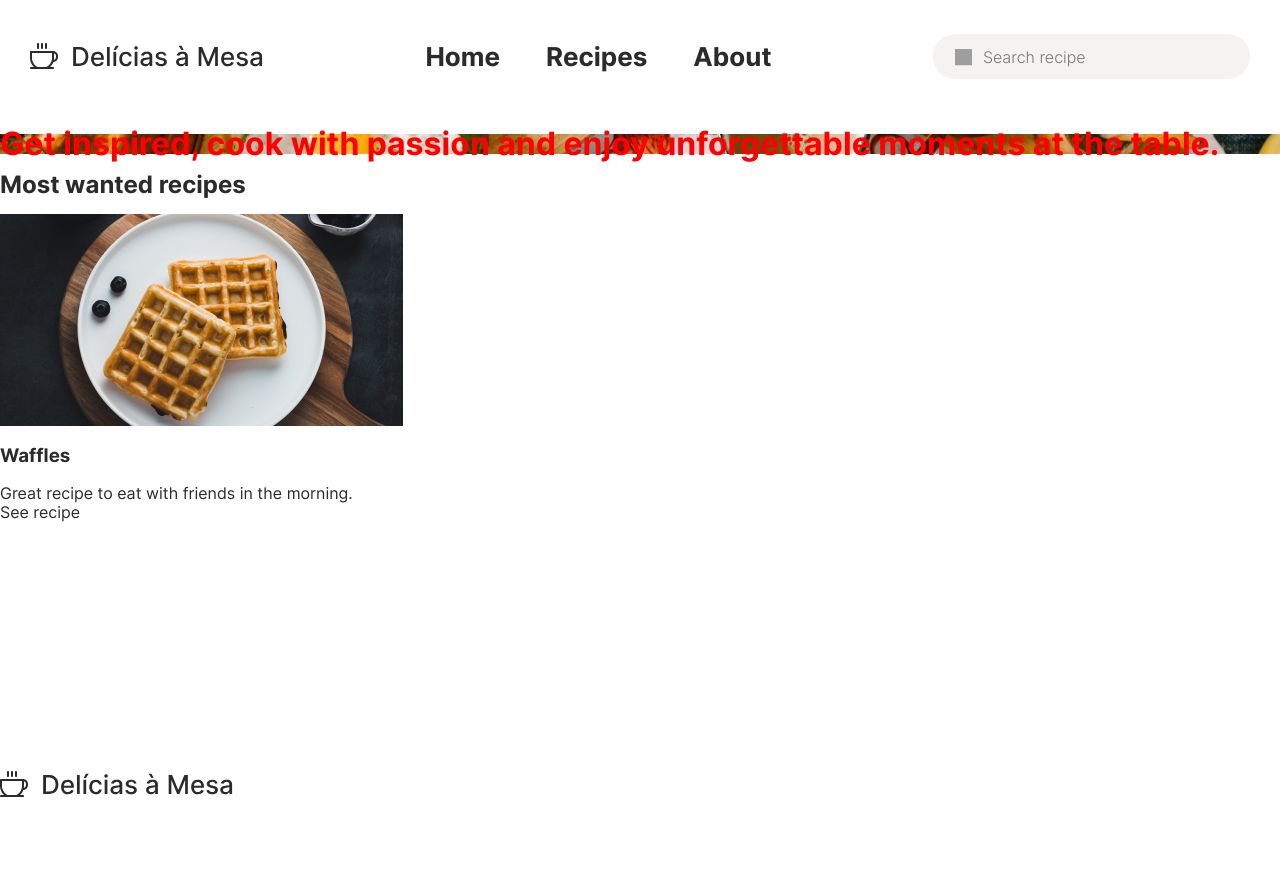
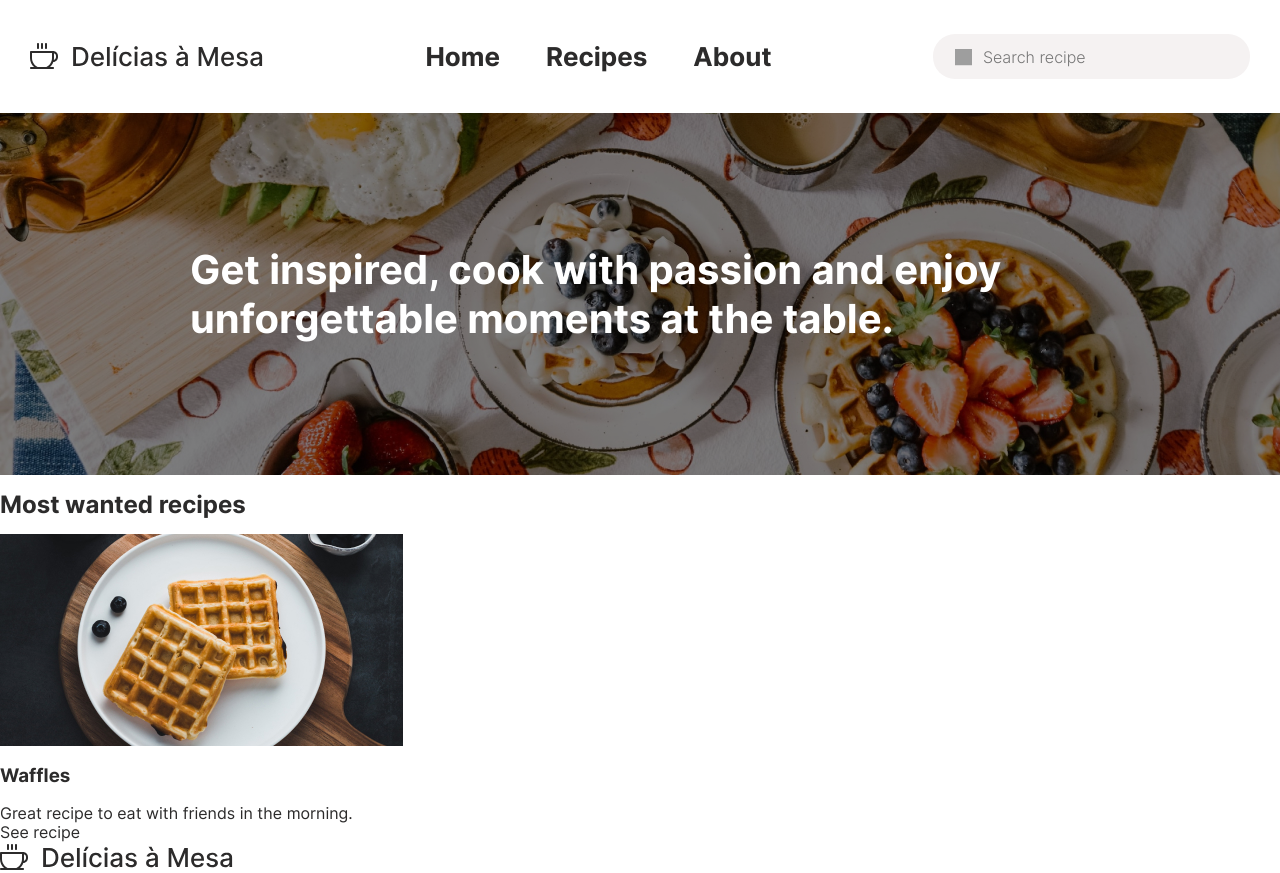
Before and after one commit to rook16rus/recipes-app, a React (Create React App) app: page / in a window 1280 px wide. Before the commit the page ends 800 px from the top, so only its background shows below. Built offline with nearby package versions, Linux system fonts and the light colour scheme; grey boxes are pictures that could not be loaded.

Commit message:
Стилизовал интро

```diff
--- a/src/components/Intro/Intro.module.scss
+++ b/src/components/Intro/Intro.module.scss
@@ -1,6 +1,34 @@
 .intro {
+  position: relative;
+  z-index: 1;
+
+  display: flex;
+  justify-content: center;
+  align-items: center;
+  height: 362px;
+  padding: 20px;
+
+  &::before {
+    content: '';
+
+    position: absolute;
+    left: 0;
+    top: 0;
+    z-index: -1;
+
+    width: 100%;
+    height: 100%;
+    background-color: #000000;
+
+    opacity: 0.5;
+  }
 
   &__title {
+    max-width: 900px;
 
+    font-weight: 700;
+    font-size: 40px;
+    line-height: normal;
+    color: #fff;
   }
 }
--- a/src/components/Intro/Intro.tsx
+++ b/src/components/Intro/Intro.tsx
@@ -4,7 +4,7 @@ import bgImg from './intro-bg.jpg'
 
 const Intro = () => {
     return (
-        <div className={styles.intro} style={{backgroundImage: `url(${bgImg})`, color: "red"}}>
+        <div className={styles.intro} style={{backgroundImage: `url(${bgImg})`}}>
             <h1 className={styles.intro__title}>
                 Get inspired, cook with passion and enjoy unforgettable moments at the table.
             </h1>
```
